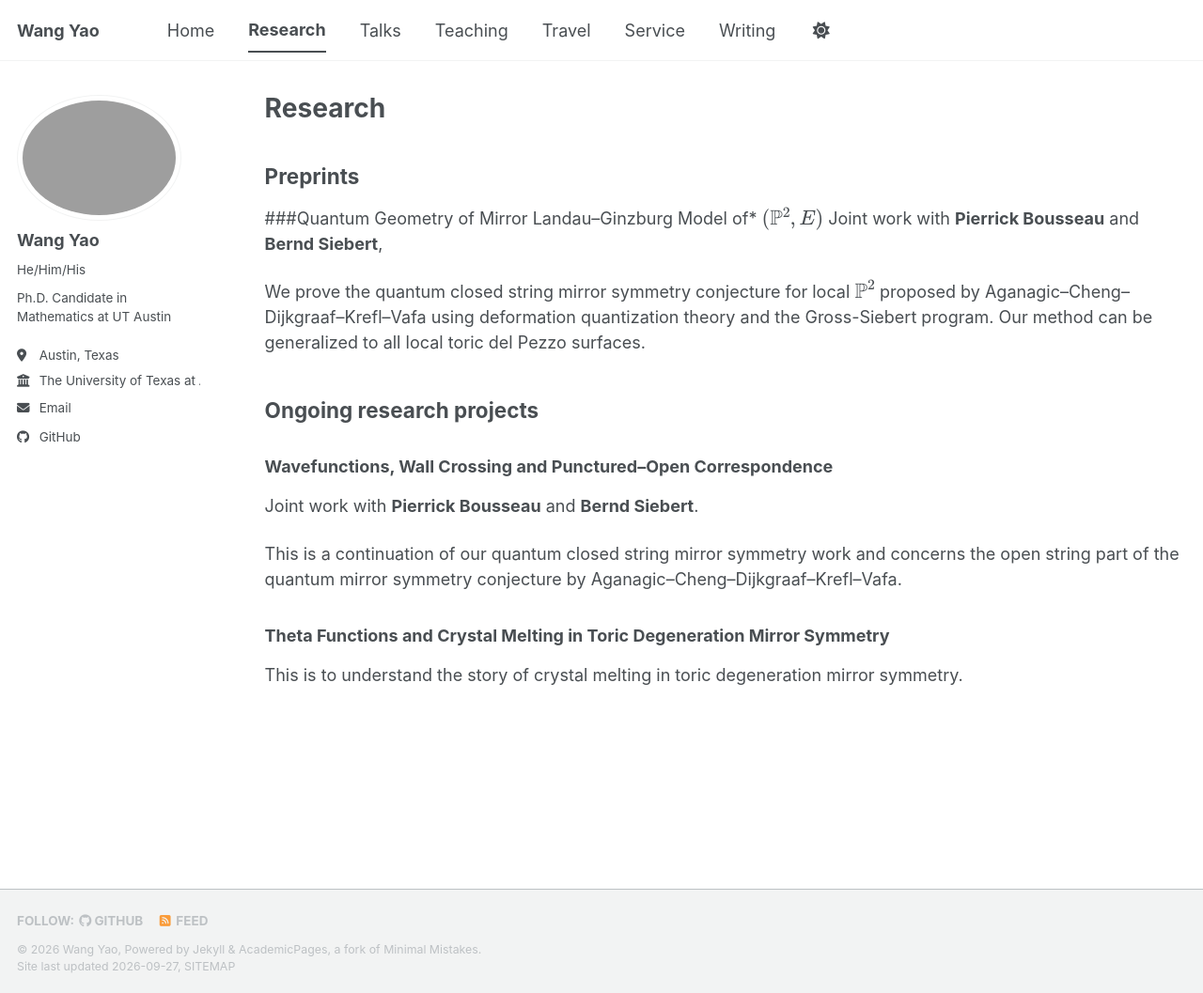
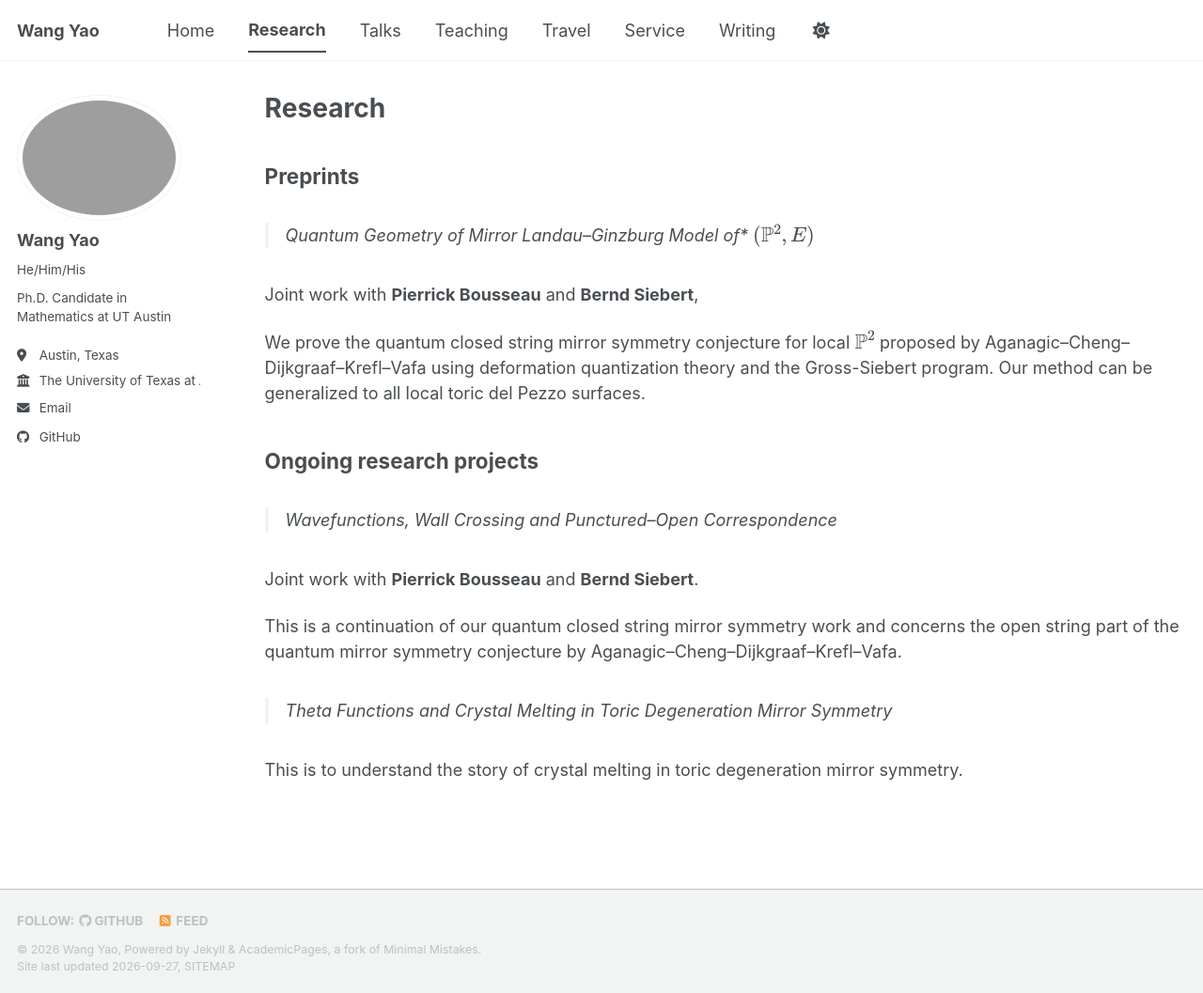
Before and after one commit to yaowang0604-git/yaowang0604-git.github.io, a Jekyll site: the page built from _pages/research.md, in a window 1280 px wide and 1057 px high. Shown: the whole window at 94% size. Built offline with Jekyll 4.4.1, drawn with Linux system fonts in a browser that asks for light colours; a style sheet for code colours, icons or effects is not loaded.

Commit message:
Update research.md

```diff
--- a/_pages/research.md
+++ b/_pages/research.md
@@ -6,18 +6,20 @@ author_profile: true
 ---
 ## Preprints
 
-###Quantum Geometry of Mirror Landau–Ginzburg Model of* $(\mathbb{P}^2,E)$
+>  Quantum Geometry of Mirror Landau–Ginzburg Model of* $(\mathbb{P}^2,E)$
+
 Joint work with **Pierrick Bousseau** and **Bernd Siebert**,
 
 We prove the quantum closed string mirror symmetry conjecture for local $\mathbb{P}^2$ proposed by Aganagic–Cheng–Dijkgraaf–Krefl–Vafa using deformation quantization theory and the Gross-Siebert program. Our method can be generalized to all local toric del Pezzo surfaces.
 
 ## Ongoing research projects
 
-### Wavefunctions, Wall Crossing and Punctured–Open Correspondence
+> Wavefunctions, Wall Crossing and Punctured–Open Correspondence
+
 Joint work with **Pierrick Bousseau** and **Bernd Siebert**.
 
 This is a continuation of our quantum closed string mirror symmetry work and concerns the open string part of the quantum mirror symmetry conjecture by Aganagic–Cheng–Dijkgraaf–Krefl–Vafa.
 
-### Theta Functions and Crystal Melting in Toric Degeneration Mirror Symmetry
+>Theta Functions and Crystal Melting in Toric Degeneration Mirror Symmetry
 
 This is to understand the story of crystal melting in toric degeneration mirror symmetry.
```
